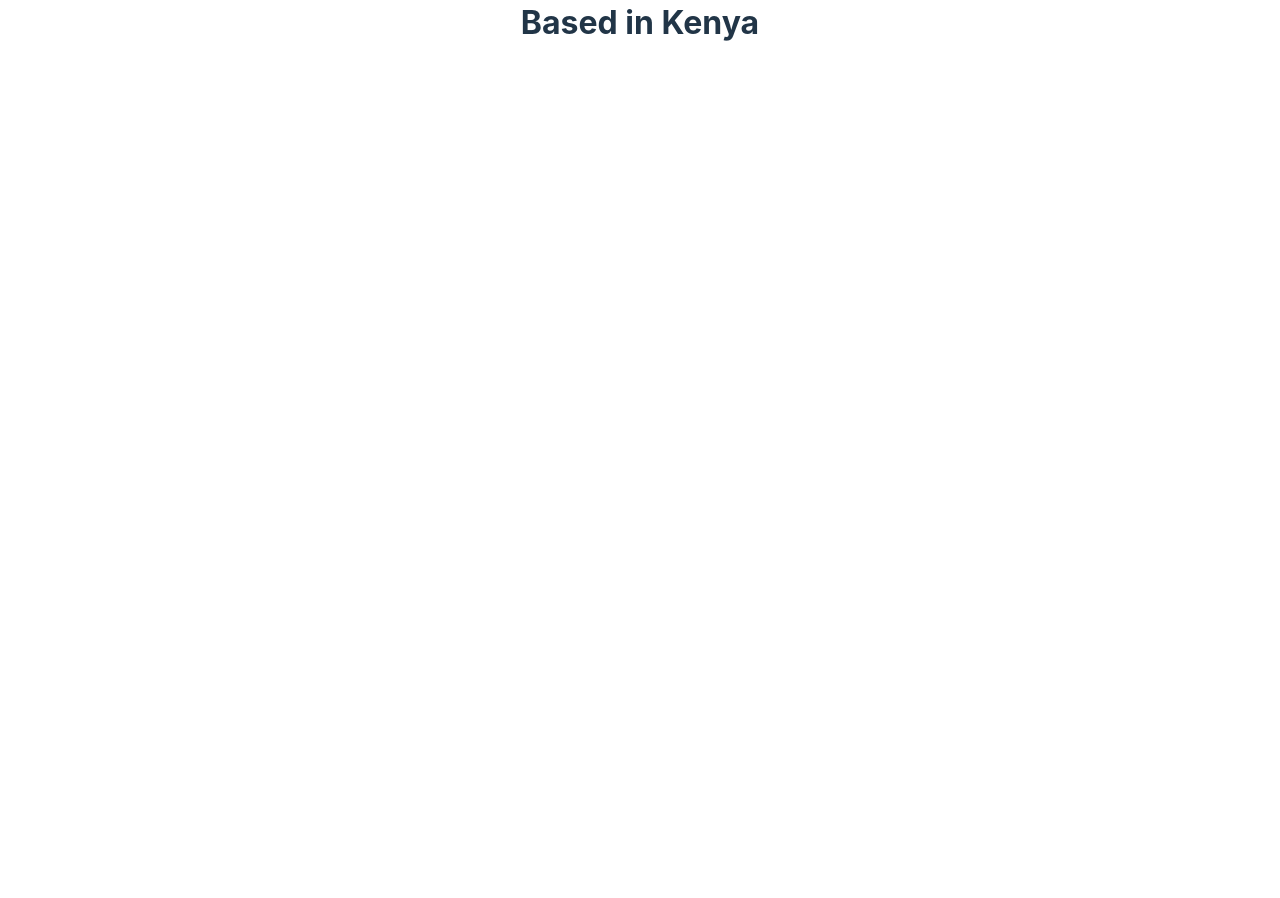
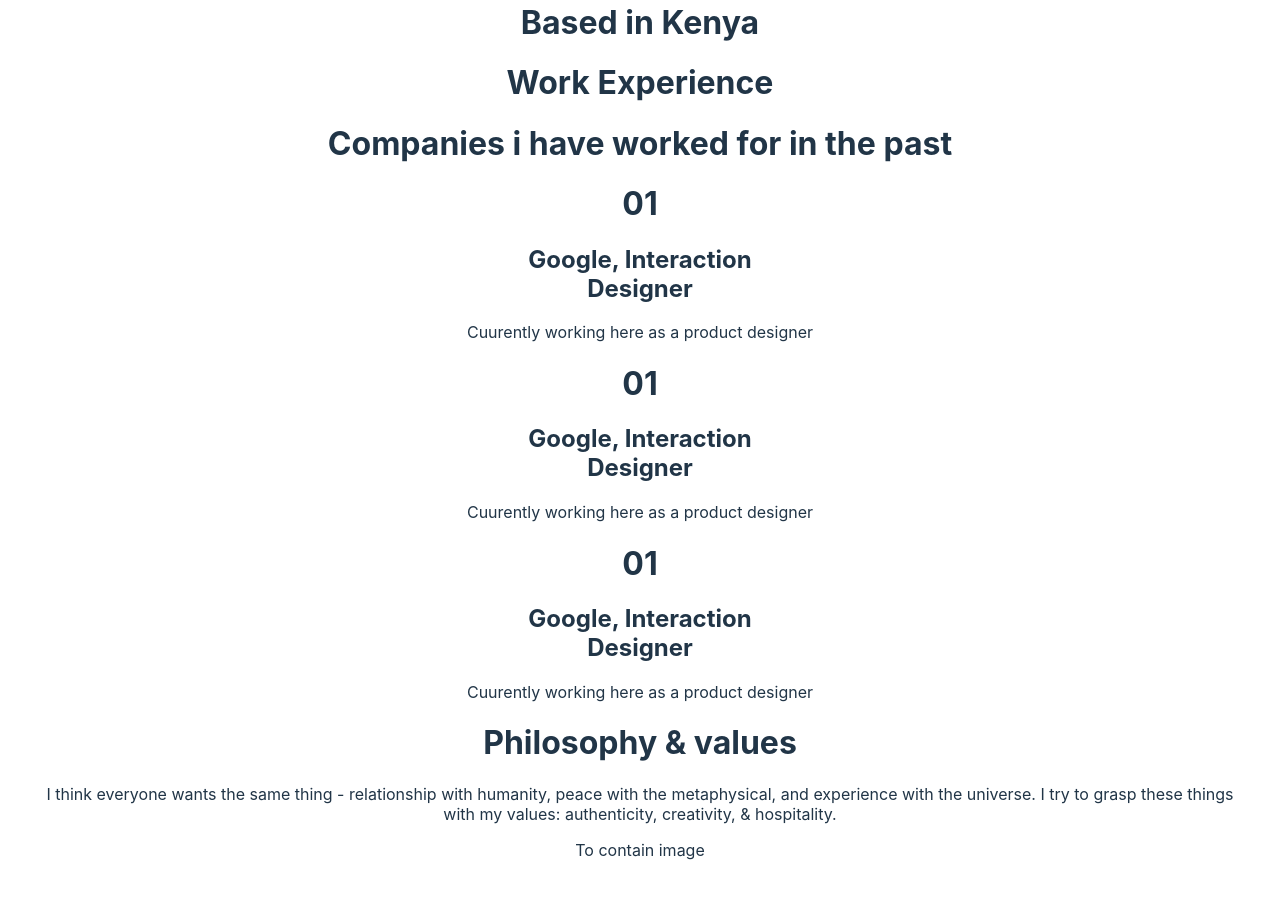
Before and after one commit to ealpha072/portfolio, a React (Vite) app in the folder frontend/: page / in a window 1280 px wide. Shown: the part 320-1218 px from the top of the page. Before the commit the page ends 800 px from the top, so only its background shows below. Built offline with nearby package versions, Linux system fonts and the light colour scheme.

Commit message:
More pages

```diff
--- a/frontend/src/App.jsx
+++ b/frontend/src/App.jsx
@@ -23,6 +23,52 @@
                         <h1>Based in Kenya</h1>
                     </div>
                 </div>
+
+                <div className="workExperience">
+                    <div className="headings">
+                        <h1>Work Experience</h1>
+                        <h1>Companies i have worked for in the past</h1>
+                    </div>
+                    <div className="companies">
+                        <div className="company">
+                            <h1>01</h1>
+                            <h2>Google, Interaction <br /> Designer</h2>
+
+                            <p>Cuurently working here as a product designer</p>
+                        </div>
+                        <div className="company">
+                            <h1>01</h1>
+                            <h2>Google, Interaction <br /> Designer</h2>
+
+                            <p>Cuurently working here as a product designer</p>
+                        </div>
+                        <div className="company">
+                            <h1>01</h1>
+                            <h2>Google, Interaction <br /> Designer</h2>
+
+                            <p>Cuurently working here as a product designer</p>
+                        </div>
+                    </div>
+
+                    <div className="philosophy">
+                        <div className="lleft">
+                            <h1>
+                                Philosophy & values
+                            </h1>
+                            <p>
+                                I think everyone wants the same thing -
+                                relationship with humanity, peace with the
+                                metaphysical, and experience with the universe.
+                                I try to grasp these things with my values:
+                                authenticity, creativity, & hospitality.
+                            </p>
+                        </div>
+                        <div className="right">
+                            To contain image
+                        </div>
+                    </div>
+
+                </div>
             </div>
         </>
     );
```
